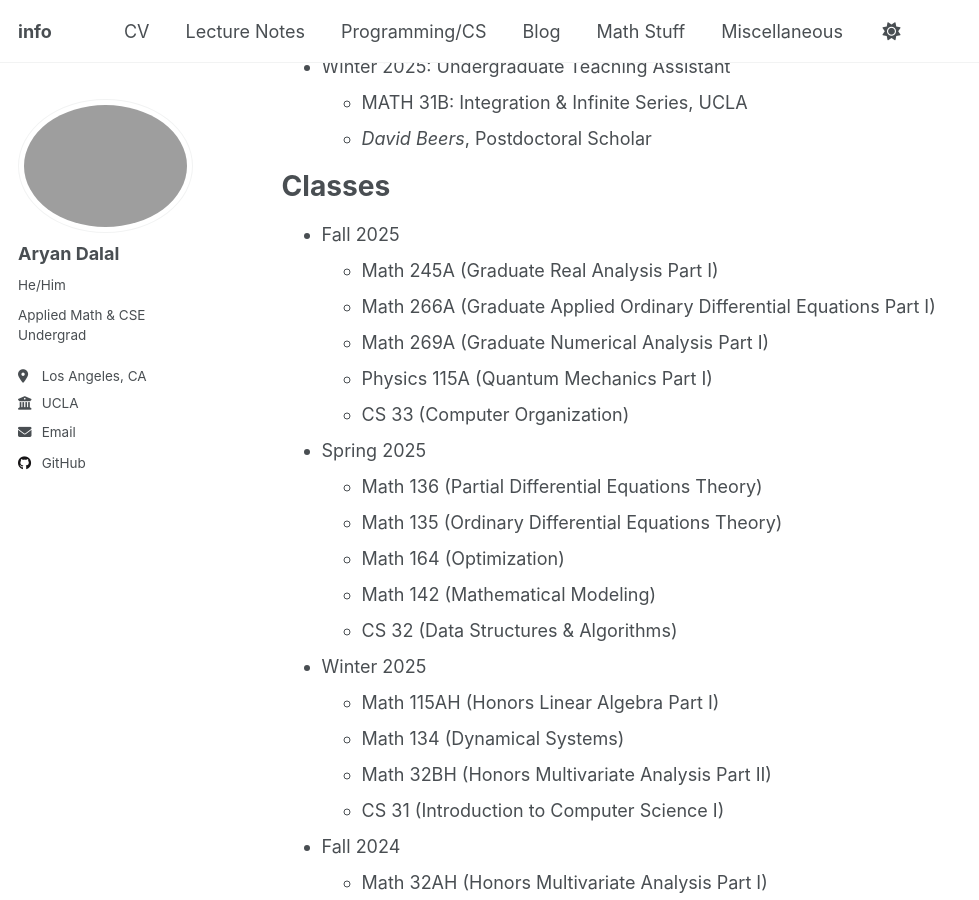
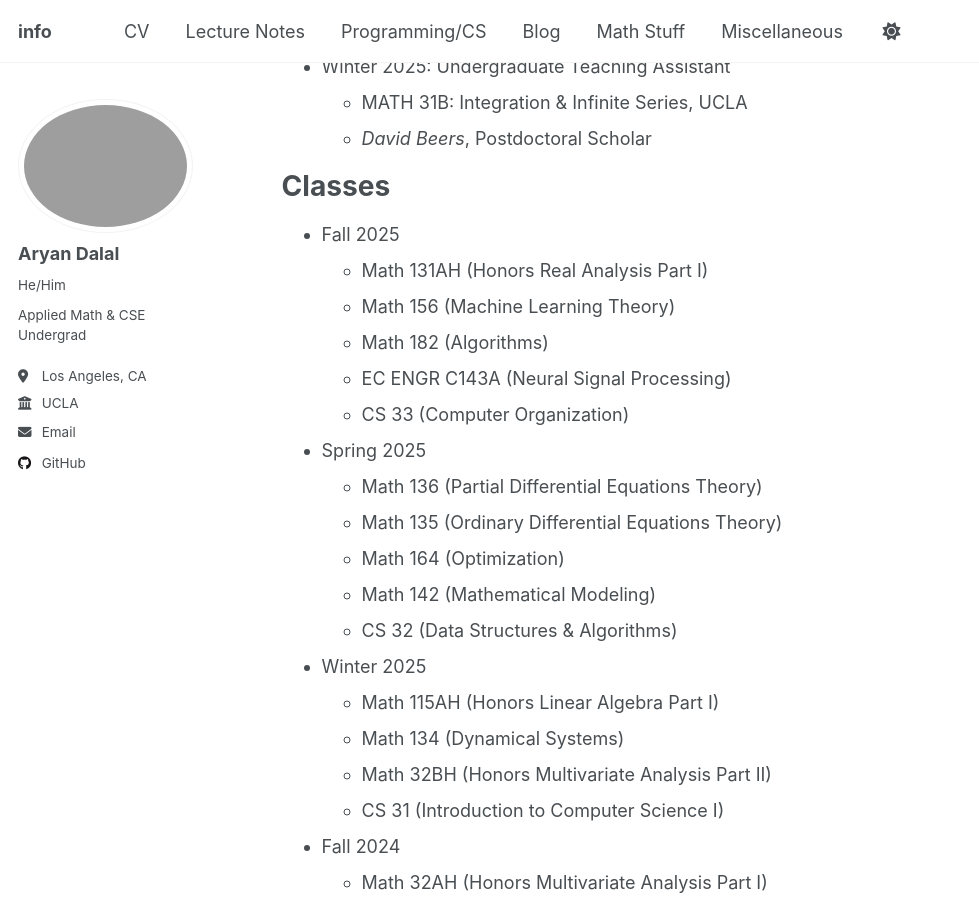
Before and after one commit to DalalAryan/DalalAryan.github.io, a Jekyll site: the page built from _pages/cv.md, in a window 1280 px wide and 900 px high, scrolled down 469 px. Shown: the whole window, without its empty margins (0-979 px from the left). Built offline with Jekyll 4.4.1, drawn with Linux system fonts in a browser that asks for light colours; a script that is not in the unit is left out.

Commit message:
Update cv.md

```diff
--- a/_pages/cv.md
+++ b/_pages/cv.md
@@ -30,10 +30,10 @@ Teaching
 Classes
 ======
 * Fall 2025
-  * Math 245A (Graduate Real Analysis Part I)
-  * Math 266A (Graduate Applied Ordinary Differential Equations Part I)
-  * Math 269A (Graduate Numerical Analysis Part I)
-  * Physics 115A (Quantum Mechanics Part I)
+  * Math 131AH (Honors Real Analysis Part I)
+  * Math 156 (Machine Learning Theory)
+  * Math 182 (Algorithms)
+  * EC ENGR C143A (Neural Signal Processing)
   * CS 33 (Computer Organization)
 
 * Spring 2025
```
